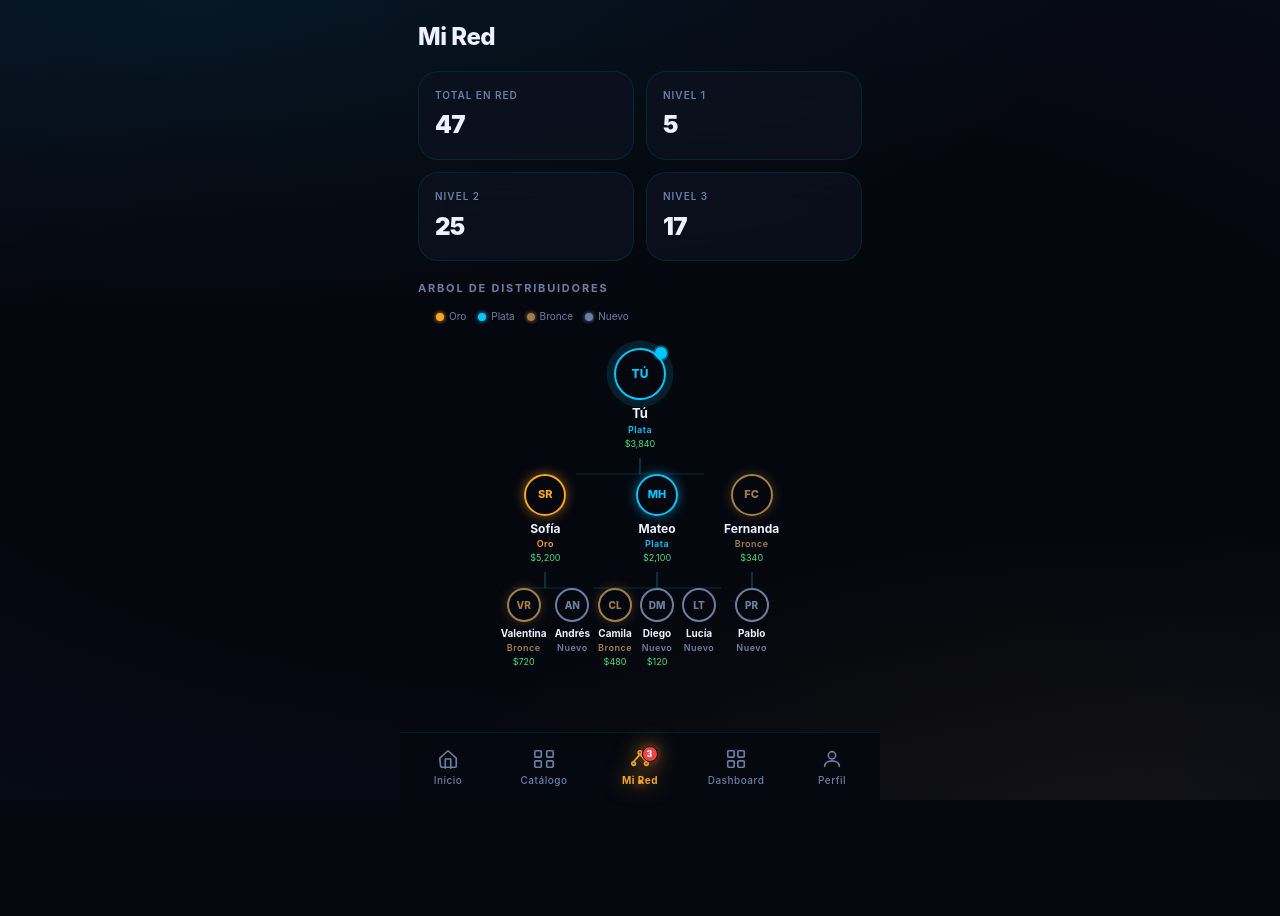
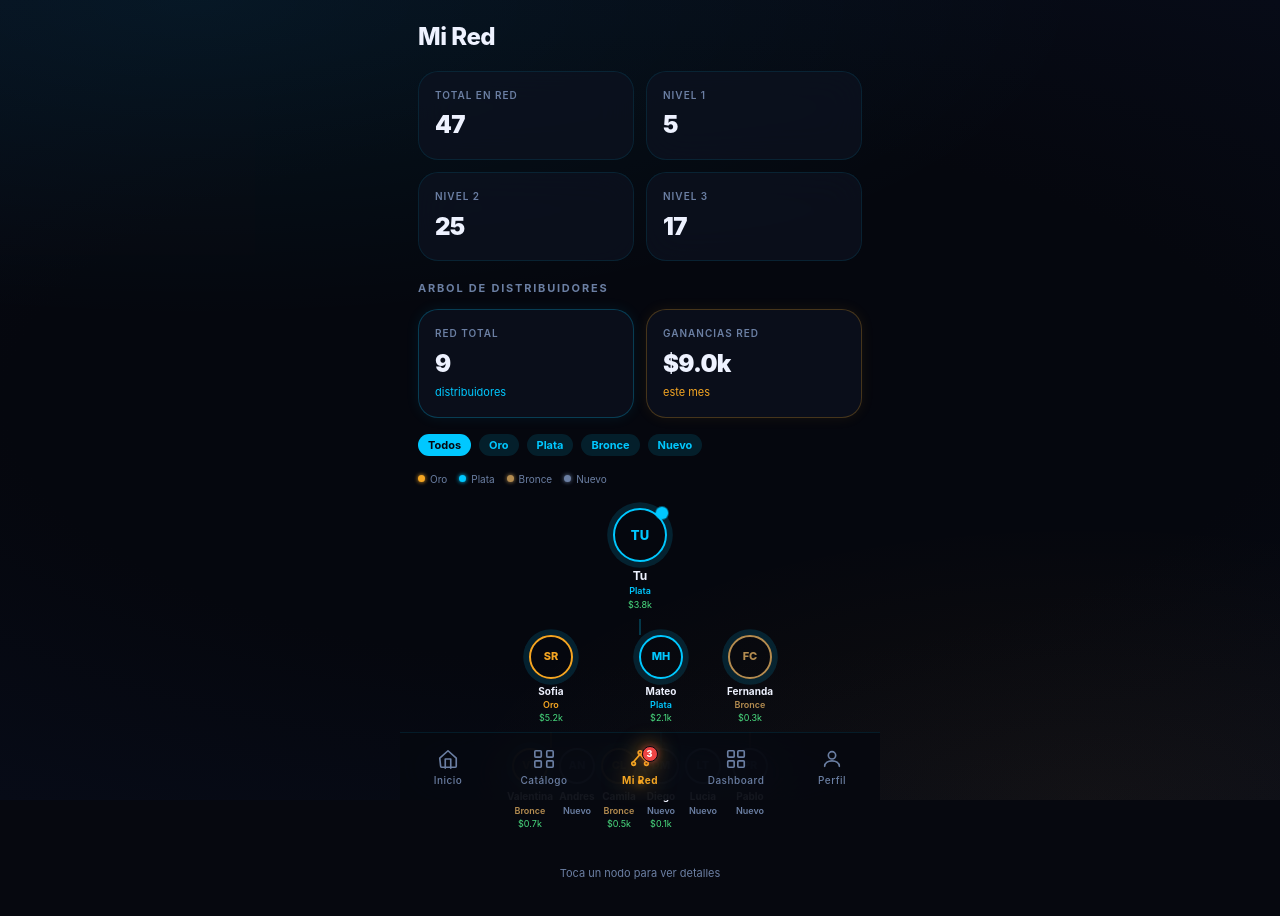
Before and after one commit to turbillon50/zuxen-mexico, a Next.js app: page /red in a window 1280 px wide. Shown: the top 916 px of the page. Before the commit the page ends 804 px from the top, so only its background shows below. Built offline with nearby package versions, Linux system fonts and the light colour scheme.

Commit message:
feat: 30 mejoras Zuxen v3

```diff
--- a/components/NetworkTree.tsx
+++ b/components/NetworkTree.tsx
@@ -1,119 +1,143 @@
 "use client";
-import { motion } from "framer-motion";
-
-const RANK_COLOR:Record<string,string>={
-  "Oro":"#f5a623","Plata":"#00c8ff","Bronce":"rgba(180,140,80,.9)","Nuevo":"#6b7fa3"
-};
-const RANK_GLOW:Record<string,string>={
-  "Oro":"rgba(245,166,35,.5)","Plata":"rgba(0,200,255,.5)","Bronce":"rgba(180,140,80,.3)","Nuevo":"transparent"
-};
-
-const ME={id:0,name:"Tú",nivel:"Plata",earn:3840,av:"TÚ",children:[
-  {id:1,name:"Sofía Ramírez",nivel:"Oro",earn:5200,av:"SR",children:[
-    {id:3,name:"Valentina Ríos",nivel:"Bronce",earn:720,av:"VR",children:[]},
-    {id:4,name:"Andrés Nava",nivel:"Nuevo",earn:0,av:"AN",children:[]},
+import { motion,AnimatePresence } from "framer-motion";
+import { useState } from "react";
+const RC:Record<string,string>={Oro:"#f5a623",Plata:"#00c8ff",Bronce:"#b48c50",Nuevo:"#6b7fa3"};
+const RG:Record<string,string>={Oro:"rgba(245,166,35,.45)",Plata:"rgba(0,200,255,.45)",Bronce:"rgba(180,140,80,.25)",Nuevo:"transparent"};
+type N={id:number;name:string;nivel:string;earn:number;av:string;phone?:string;estado?:string;children:N[]};
+const ME:N={id:0,name:"Tu",nivel:"Plata",earn:3840,av:"TU",phone:"+52 442 000 0000",estado:"Queretaro",children:[
+  {id:1,name:"Sofia Ramirez",nivel:"Oro",earn:5200,av:"SR",phone:"+52 442 111 2233",estado:"CDMX",children:[
+    {id:3,name:"Valentina Rios",nivel:"Bronce",earn:720,av:"VR",phone:"+52 333 444 5566",estado:"Guadalajara",children:[]},
+    {id:4,name:"Andres Nava",nivel:"Nuevo",earn:0,av:"AN",phone:"+52 55 7788 9900",estado:"Monterrey",children:[]},
   ]},
-  {id:2,name:"Mateo Hernández",nivel:"Plata",earn:2100,av:"MH",children:[
-    {id:5,name:"Camila López",nivel:"Bronce",earn:480,av:"CL",children:[]},
+  {id:2,name:"Mateo Hernandez",nivel:"Plata",earn:2100,av:"MH",phone:"+52 81 2233 4455",estado:"Monterrey",children:[
+    {id:5,name:"Camila Lopez",nivel:"Bronce",earn:480,av:"CL",children:[]},
     {id:6,name:"Diego Morales",nivel:"Nuevo",earn:120,av:"DM",children:[]},
-    {id:7,name:"Lucía Torres",nivel:"Nuevo",earn:0,av:"LT",children:[]},
+    {id:7,name:"Lucia Torres",nivel:"Nuevo",earn:0,av:"LT",children:[]},
   ]},
-  {id:8,name:"Fernanda Cruz",nivel:"Bronce",earn:340,av:"FC",children:[
+  {id:8,name:"Fernanda Cruz",nivel:"Bronce",earn:340,av:"FC",phone:"+52 222 334 4556",estado:"Puebla",children:[
     {id:9,name:"Pablo Ruiz",nivel:"Nuevo",earn:0,av:"PR",children:[]},
   ]},
 ]};
-
-type Node={id:number;name:string;nivel:string;earn:number;av:string;children:Node[]};
-function TreeNode({node,depth=0,index=0}:{node:Node;depth?:number;index?:number}){
-  const color=RANK_COLOR[node.nivel]||"#6b7fa3";
-  const glow=RANK_GLOW[node.nivel]||"transparent";
-  const isRoot=depth===0;
+const FILTROS=["Todos","Oro","Plata","Bronce","Nuevo"];
+function Modal({node,onClose}:{node:N;onClose:()=>void}){
+  const c=RC[node.nivel]||"#6b7fa3";
   return(
-    <div style={{display:"flex",flexDirection:"column",alignItems:"center"}}>
-      <motion.div
-        initial={{opacity:0,scale:.6,y:20}}
-        animate={{opacity:1,scale:1,y:0}}
-        transition={{type:"spring",stiffness:300,damping:22,delay:depth*.15+index*.07}}
-        whileTap={{scale:.93}}
-        style={{display:"flex",flexDirection:"column",alignItems:"center",gap:4,
-          cursor:"pointer",position:"relative"}}>
-        {/* Avatar */}
-        <motion.div
-          animate={isRoot?{boxShadow:["0 0 0 0 rgba(0,200,255,.5)","0 0 0 10px rgba(0,200,255,0)","0 0 0 0 rgba(0,200,255,0)"]}:{}}
-          transition={isRoot?{repeat:Infinity,duration:2.4,ease:"easeOut"}:{}}
-          style={{width:isRoot?52:depth===1?42:34,height:isRoot?52:depth===1?42:34,
-            borderRadius:"50%",background:`radial-gradient(135deg,${color}33,rgba(13,18,32,.9))`,
-            border:`2px solid ${color}`,display:"flex",alignItems:"center",justifyContent:"center",
-            fontSize:isRoot?12:depth===1?11:10,fontWeight:800,color,
-            boxShadow:`0 0 12px ${glow}`,position:"relative"}}>
-          {node.av}
-          {isRoot&&(
-            <div style={{position:"absolute",top:-3,right:-3,width:12,height:12,
-              borderRadius:"50%",background:"#00c8ff",
-              boxShadow:"0 0 8px #00c8ff",animation:"pulse-cyan 2s infinite"}}/>
-          )}
-        </motion.div>
-        {/* Info */}
-        <div style={{textAlign:"center"}}>
-          <div style={{fontSize:isRoot?13:depth===1?12:10,fontWeight:700,
-            color:"#eef2ff",whiteSpace:"nowrap",maxWidth:80,overflow:"hidden",
-            textOverflow:"ellipsis"}}>{isRoot?"Tú":node.name.split(" ")[0]}</div>
-          <div style={{fontSize:9,color,fontWeight:600,letterSpacing:.5}}>{node.nivel}</div>
-          {node.earn>0&&(
-            <div style={{fontSize:9,color:"#4ade80",marginTop:1}}>
-              ${node.earn.toLocaleString("es-MX")}
-            </div>
-          )}
+    <motion.div initial={{opacity:0}} animate={{opacity:1}} exit={{opacity:0}}
+      onClick={onClose}
+      style={{position:"fixed",inset:0,background:"rgba(0,0,0,.65)",zIndex:100,display:"flex",alignItems:"flex-end",backdropFilter:"blur(4px)"}}>
+      <motion.div initial={{y:320}} animate={{y:0}} exit={{y:320}}
+        transition={{type:"spring",stiffness:320,damping:32}}
+        onClick={e=>e.stopPropagation()}
+        style={{background:"#0d1220",borderRadius:"20px 20px 0 0",border:"1px solid rgba(0,200,255,.15)",borderBottom:0,
+          padding:24,width:"100%",maxWidth:480,paddingBottom:"calc(24px + env(safe-area-inset-bottom))"}}>
+        <div style={{width:36,height:4,borderRadius:2,background:"rgba(255,255,255,.1)",margin:"0 auto 20px"}}/>
+        <div style={{display:"flex",gap:14,alignItems:"center",marginBottom:20}}>
+          <div style={{width:54,height:54,borderRadius:"50%",background:`radial-gradient(135deg,${c}25,rgba(13,18,32,.9))`,
+            border:`2px solid ${c}`,display:"flex",alignItems:"center",justifyContent:"center",
+            fontSize:13,fontWeight:800,color:c,boxShadow:`0 0 14px ${RG[node.nivel]}`}}>
+            {node.av}
+          </div>
+          <div>
+            <div style={{fontSize:16,fontWeight:800}}>{node.name}</div>
+            <span className="pill pill-cyan" style={{marginTop:4}}>{node.nivel}</span>
+          </div>
+        </div>
+        {[["Estado",node.estado||"Mexico"],["Telefono",node.phone||"—"],
+          ["Ganancias",node.earn>0?"$"+node.earn.toLocaleString("es-MX")+" MXN":"Sin ganancias"],
+          ["Red directa",node.children.length+" distribuidores"]].map(([l,v])=>(
+          <div key={l} className="v-card-row">
+            <span className="v-muted">{l}</span><span style={{fontWeight:600,fontSize:13}}>{v}</span>
+          </div>
+        ))}
+        <div style={{display:"flex",gap:10,marginTop:20}}>
+          <a href={"https://wa.me/"+(node.phone||"").replace(/\D/g,"")}
+            style={{flex:1,background:"linear-gradient(135deg,#25d366,#128c7e)",color:"#fff",
+              borderRadius:14,padding:"13px 0",textAlign:"center",fontWeight:800,fontSize:14,textDecoration:"none",display:"block"}}>
+            WhatsApp
+          </a>
+          <button onClick={onClose}
+            style={{flex:1,background:"transparent",color:"#6b7fa3",
+              border:"1px solid rgba(0,200,255,.2)",borderRadius:14,padding:13,fontFamily:"inherit",fontWeight:600,fontSize:14}}>
+            Cerrar
+          </button>
         </div>
       </motion.div>
-      {/* Hijos */}
+    </motion.div>
+  );
+}
+function TNode({node,depth=0,index=0,filtro,onSel}:{node:N;depth?:number;index?:number;filtro:string;onSel:(n:N)=>void}){
+  const c=RC[node.nivel]||"#6b7fa3";const g=RG[node.nivel]||"transparent";
+  const isRoot=depth===0;const dim=filtro!=="Todos"&&node.nivel!==filtro&&!isRoot;
+  const sz=isRoot?54:depth===1?44:36;
+  return(
+    <div style={{display:"flex",flexDirection:"column",alignItems:"center",opacity:dim?.25:1,transition:"opacity .3s"}}>
+      <motion.div initial={{opacity:0,scale:.6,y:18}} animate={{opacity:1,scale:1,y:0}}
+        transition={{type:"spring",stiffness:280,damping:22,delay:depth*.12+index*.06}}
+        whileTap={{scale:.88}} onClick={()=>onSel(node)}
+        style={{display:"flex",flexDirection:"column",alignItems:"center",gap:5,cursor:"pointer",position:"relative"}}>
+        <motion.div
+          animate={node.earn>0?{boxShadow:["0 0 0 0 rgba(0,200,255,.4)","0 0 0 9px rgba(0,200,255,0)","0 0 0 0 rgba(0,200,255,0)"]}:{}}
+          transition={node.earn>0?{repeat:Infinity,duration:2.5}:{}}
+          style={{width:sz,height:sz,borderRadius:"50%",background:"radial-gradient(135deg,"+c+"22,rgba(13,18,32,.95))",
+            border:"2px solid "+c,display:"flex",alignItems:"center",justifyContent:"center",
+            fontSize:isRoot?13:11,fontWeight:800,color:c,boxShadow:"0 0 12px "+g,position:"relative"}}>
+          {node.av}
+          {isRoot&&<div style={{position:"absolute",top:-3,right:-3,width:12,height:12,borderRadius:"50%",
+            background:"#00c8ff",boxShadow:"0 0 8px #00c8ff",animation:"pulse-cyan 2s infinite"}}/>}
+        </motion.div>
+        <div style={{textAlign:"center",maxWidth:76}}>
+          <div style={{fontSize:isRoot?12:10,fontWeight:700,color:"#eef2ff",whiteSpace:"nowrap",overflow:"hidden",textOverflow:"ellipsis"}}>
+            {isRoot?"Tu":node.name.split(" ")[0]}
+          </div>
+          <div style={{fontSize:9,color:c,fontWeight:600}}>{node.nivel}</div>
+          {node.earn>0&&<div style={{fontSize:9,color:"#4ade80"}}>${(node.earn/1000).toFixed(1)}k</div>}
+        </div>
+      </motion.div>
       {node.children.length>0&&(
-        <div style={{display:"flex",gap:8,position:"relative",marginTop:8,paddingTop:16}}>
-          {/* Línea vertical desde nodo padre */}
-          <svg style={{position:"absolute",top:0,left:"50%",transform:"translateX(-50%)",overflow:"visible"}}
-            width={2} height={16}>
-            <motion.line x1={1} y1={0} x2={1} y2={16} stroke="rgba(0,200,255,.3)" strokeWidth={1.5}
-              initial={{pathLength:0}} animate={{pathLength:1}}
-              transition={{delay:depth*.2,duration:.5}}/>
+        <div style={{display:"flex",gap:6,position:"relative",marginTop:8,paddingTop:16}}>
+          <svg style={{position:"absolute",top:0,left:"50%",transform:"translateX(-50%)",overflow:"visible"}} width={2} height={16}>
+            <motion.line x1={1} y1={0} x2={1} y2={16} stroke={c+"55"} strokeWidth={1.5}
+              initial={{pathLength:0}} animate={{pathLength:1}} transition={{delay:depth*.15,duration:.5}}/>
           </svg>
-          {/* Línea horizontal conectora */}
-          {node.children.length>1&&(
-            <svg style={{position:"absolute",top:16,left:"50%",overflow:"visible",
-              transform:`translateX(calc(-50%))`}}
-              width={Math.max((node.children.length-1)*64,1)} height={1}>
-              <motion.line x1={0} y1={0} x2={(node.children.length-1)*64} y2={0}
-                stroke="rgba(0,200,255,.2)" strokeWidth={1}
-                initial={{pathLength:0}} animate={{pathLength:1}}
-                transition={{delay:depth*.2+.2,duration:.5}}/>
-            </svg>
-          )}
-          {node.children.map((child,i)=>(
-            <TreeNode key={child.id} node={child} depth={depth+1} index={i}/>
-          ))}
+          {node.children.map((ch,i)=><TNode key={ch.id} node={ch} depth={depth+1} index={i} filtro={filtro} onSel={onSel}/>)}
         </div>
       )}
     </div>
   );
 }
-
 export function NetworkTree(){
+  const [sel,setSel]=useState<N|null>(null);
+  const [filtro,setFiltro]=useState("Todos");
+  const totalRed=ME.children.reduce((a,n)=>a+1+n.children.length,0);
+  const totalEarn=ME.children.reduce((a,n)=>a+n.earn+n.children.reduce((b,c)=>b+c.earn,0),0);
   return(
-    <div style={{overflowX:"auto",paddingBottom:16}}>
-      {/* Leyenda */}
-      <div style={{display:"flex",gap:12,padding:"0 18px 16px",flexWrap:"wrap"}}>
-        {Object.entries(RANK_COLOR).map(([rank,color])=>(
-          <div key={rank} style={{display:"flex",alignItems:"center",gap:5}}>
-            <div style={{width:8,height:8,borderRadius:"50%",background:color,
-              boxShadow:`0 0 4px ${color}`}}/>
-            <span style={{fontSize:10,color:"#6b7fa3"}}>{rank}</span>
+    <div>
+      <div className="kpi-grid">
+        <div className="kpi kpi-cyan"><div className="kpi-label">Red total</div><div className="kpi-val">{totalRed}</div><div className="kpi-sub-cyan">distribuidores</div></div>
+        <div className="kpi kpi-gold"><div className="kpi-label">Ganancias red</div><div className="kpi-val">${(totalEarn/1000).toFixed(1)}k</div><div className="kpi-sub-gold">este mes</div></div>
+      </div>
+      <div style={{display:"flex",gap:8,flexWrap:"wrap",marginBottom:16}}>
+        {FILTROS.map(f=>(
+          <button key={f} onClick={()=>setFiltro(f)}
+            className={"pill pill-cyan"+(filtro===f?" pill-active":"")}
+            style={{border:0,fontFamily:"inherit"}}>{f}</button>
+        ))}
+      </div>
+      <div style={{display:"flex",gap:12,marginBottom:14,flexWrap:"wrap"}}>
+        {Object.entries(RC).map(([r,c])=>(
+          <div key={r} style={{display:"flex",alignItems:"center",gap:5}}>
+            <div style={{width:7,height:7,borderRadius:"50%",background:c,boxShadow:"0 0 4px "+c}}/>
+            <span style={{fontSize:10,color:"#6b7fa3"}}>{r}</span>
           </div>
         ))}
       </div>
-      {/* Árbol */}
-      <div style={{display:"flex",justifyContent:"center",padding:"8px 24px 24px",
-        minWidth:"max-content"}}>
-        <TreeNode node={ME}/>
+      <div style={{overflowX:"auto",paddingBottom:8}}>
+        <div style={{display:"flex",justifyContent:"center",padding:"8px 24px 24px",minWidth:"max-content"}}>
+          <TNode node={ME} filtro={filtro} onSel={setSel}/>
+        </div>
       </div>
+      <p style={{textAlign:"center",fontSize:11,color:"#6b7fa3",marginTop:4}}>Toca un nodo para ver detalles</p>
+      <AnimatePresence>{sel&&<Modal node={sel} onClose={()=>setSel(null)}/>}</AnimatePresence>
     </div>
   );
 }
```
Also changed, not shown: 1 other file (tests, documents, lock files or other folders).
